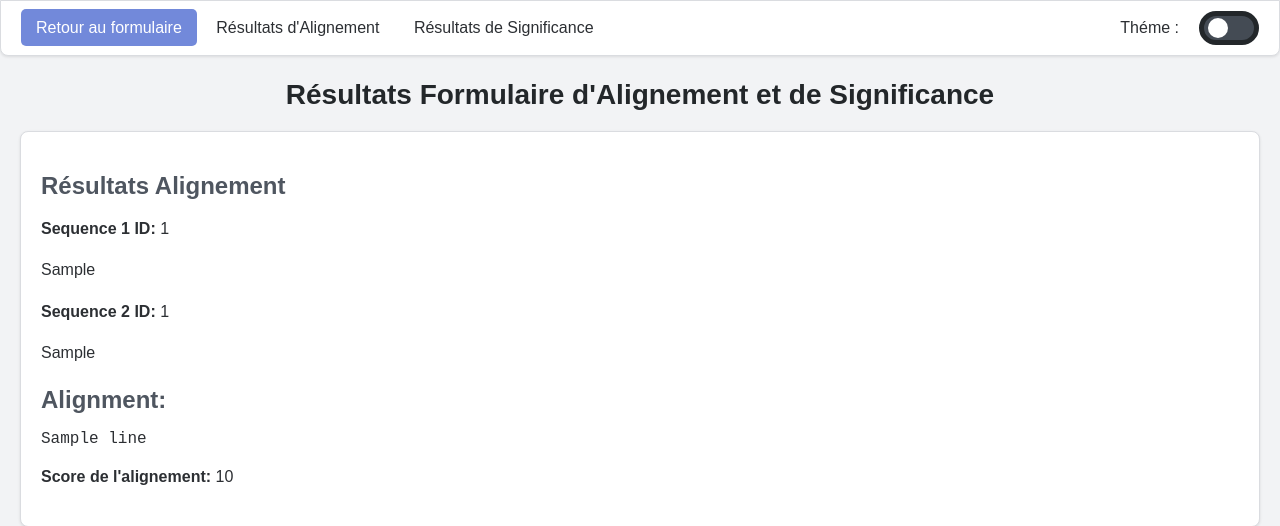
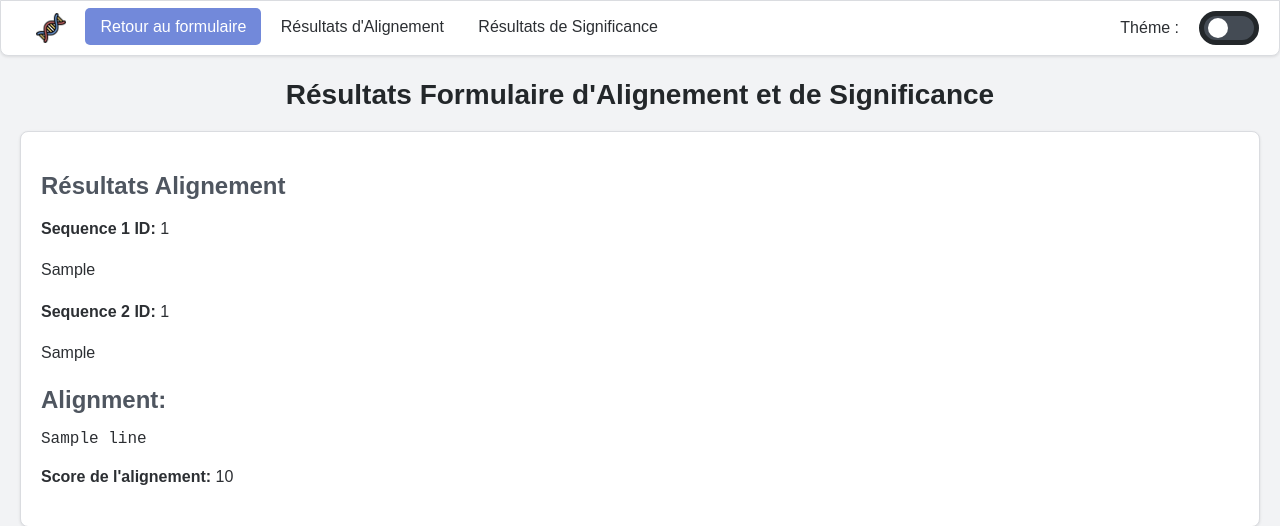
Before and after one commit to val9212/Projet_TW, a Django app: template myproject/alignment_app/templates/result.html in a window 1280 px wide. Shown: the top 526 px of the page. Run offline with Django 4.2, Linux system fonts and the light colour scheme; the template is opened without the code that fills it: most values are stand-ins (such as "Sample title", 1, 10 or a date in 2020); grey boxes marked "Sample" are stand-in pictures.

Commit message:
Update favicon, add logo, and remove unused SVG file

```diff
--- a/myproject/alignment_app/static/style/style.css
+++ b/myproject/alignment_app/static/style/style.css
@@ -4,8 +4,12 @@ body {
     background-color: #f2f3f5;
     color: #2c2f33;
     margin: 0;
-    padding: 20px;
-    padding-top: 60px;
+    padding: 60px 20px 20px;
+}
+
+html {
+    scroll-behavior: smooth;
+    scroll-padding-top: 60px;
 }
 
 /* Nav */
@@ -42,6 +46,12 @@ nav a {
     padding: 10px 15px;
     border-radius: 5px;
     transition: background-color 0.2s, color 0.2s;
+}
+
+.nav-logo {
+    height: 30px;
+    width: auto;
+    vertical-align: middle;
 }
 
 nav a:hover {
--- a/myproject/alignment_app/static/style/style_sombre.css
+++ b/myproject/alignment_app/static/style/style_sombre.css
@@ -4,8 +4,12 @@ body {
     background-color: #2c2f33;
     color: #f2f3f5;
     margin: 0;
-    padding: 20px;
-    padding-top: 60px;
+    padding: 60px 20px 20px;
+}
+
+html {
+    scroll-behavior: smooth;
+    scroll-padding-top: 60px;
 }
 
 /* Navbar */
@@ -42,6 +46,12 @@ nav a {
     padding: 10px 15px;
     border-radius: 5px;
     transition: background-color 0.2s, color 0.2s;
+}
+
+.nav-logo {
+    height: 30px;
+    width: auto;
+    vertical-align: middle;
 }
 
 nav a:hover {
--- a/myproject/alignment_app/templates/result.html
+++ b/myproject/alignment_app/templates/result.html
@@ -10,6 +10,7 @@
 
     <nav>
         <div class="center-section">
+            <a href="/"><img src="/static/images/logo.png" alt="Logo" class="nav-logo"></a>
             <a id="retour" href="{% url 'alignment_view' %}">Retour au formulaire</a>
             <a href="#alignement-result">Résultats d'Alignement</a>
             <a href="#significance-result">Résultats de Significance</a>
--- a/myproject/myproject/settings.py
+++ b/myproject/myproject/settings.py
@@ -109,7 +109,7 @@ AUTH_PASSWORD_VALIDATORS = [
 # Internationalization
 # https://docs.djangoproject.com/en/4.2/topics/i18n/
 
-LANGUAGE_CODE = 'en-us'
+LANGUAGE_CODE = 'fr'
 
 TIME_ZONE = 'UTC'
 
```
Also changed, not shown: Significance.py (+20 -5 lines), myproject/alignment_app/forms.py (+8 -6 lines), myproject/alignment_app/templates/alignment_form.html (+14 -4 lines), myproject/alignment_app/static/icon/favicon.png, myproject/alignment_app/static/images/logo.png (added), myproject/media/distribution_1729784361.svg (deleted).
